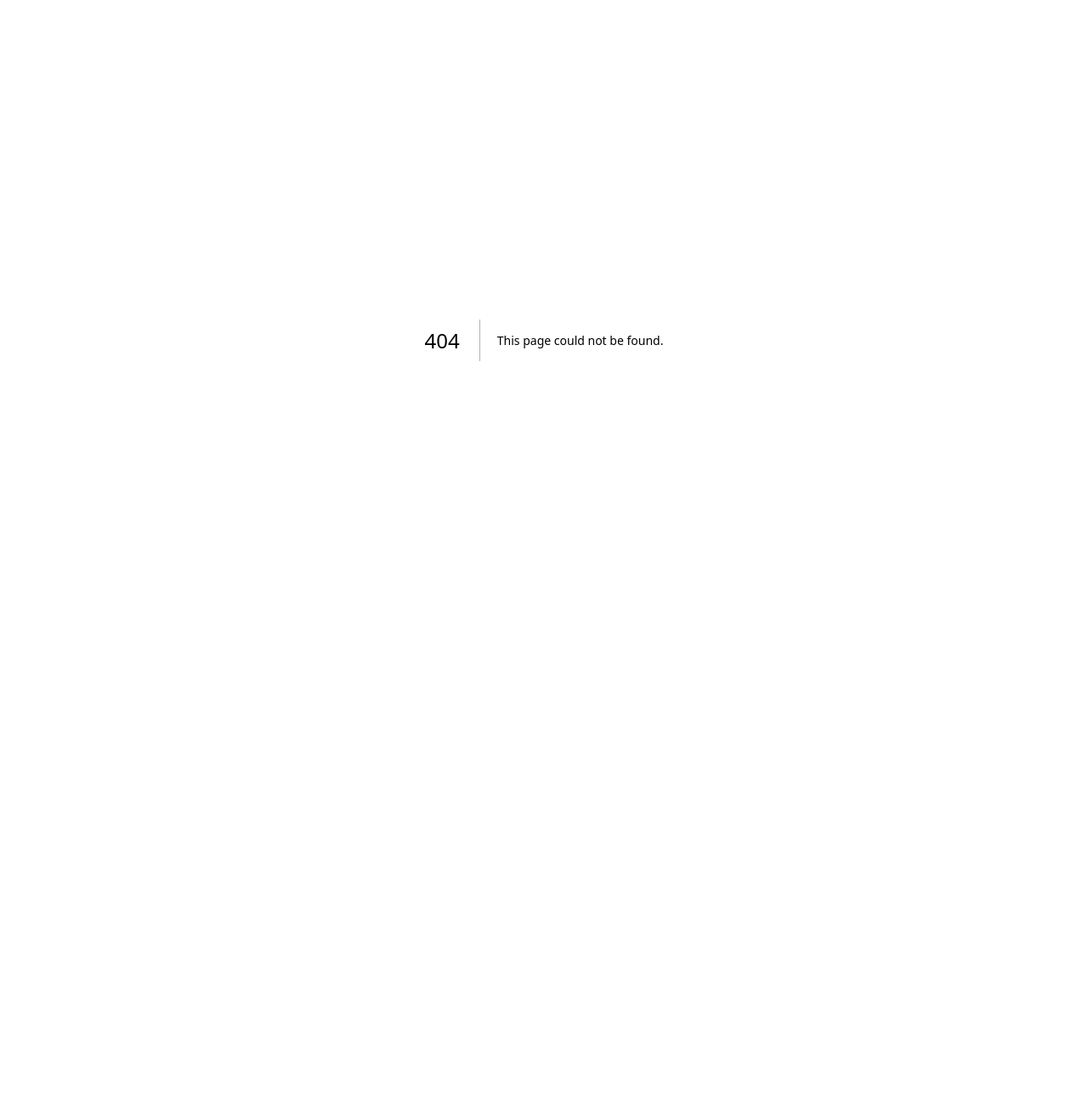
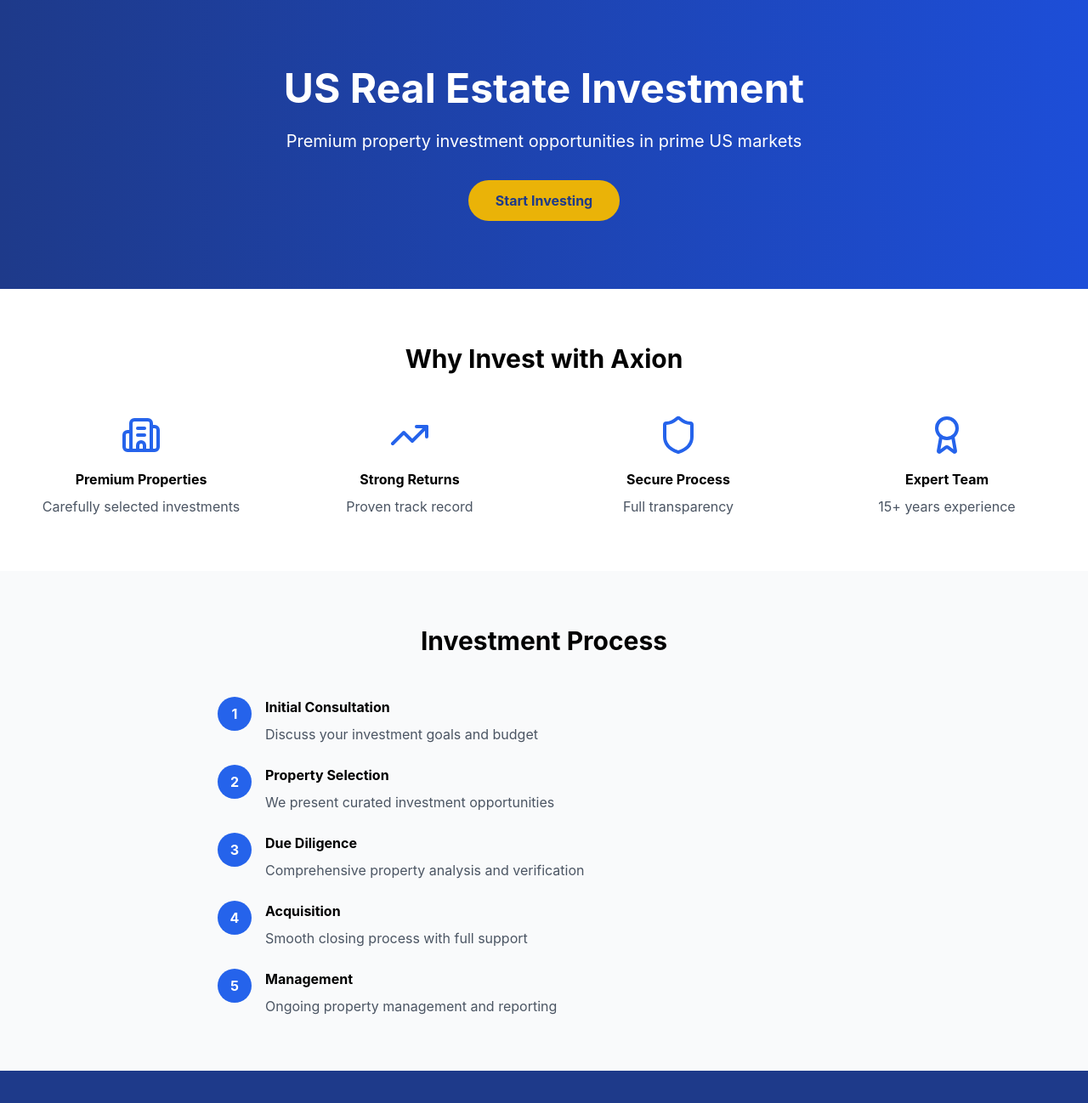
Before and after one commit to jacobzion/axioncapitals, a Next.js app: page /real-estate-page in a window 1280 px wide. Before the commit this address had no page. Shown: the top 1298 px of the page at 85% size. Before the commit the page ends 800 px from the top, so only its background shows below. Built offline with nearby package versions, Linux system fonts and the light colour scheme.

Commit message:
Add files via upload

```diff
--- /dev/null
+++ b/pages/it-solutions-page.tsx
@@ -0,0 +1,140 @@
+'use client';
+
+import { Code2, Cloud, Zap, Shield } from 'lucide-react';
+
+export default function ITSolutionsPage() {
+  return (
+    <div className="min-h-screen bg-white">
+      {/* Hero Section */}
+      <section className="bg-gradient-to-r from-indigo-900 to-indigo-700 text-white py-20">
+        <div className="container mx-auto px-6 text-center">
+          <h1 className="text-5xl font-bold mb-6">
+            Enterprise IT Solutions
+          </h1>
+          <p className="text-xl mb-8">
+            Transform your business with cutting-edge technology
+          </p>
+          <a
+            href="/contact"
+            className="inline-block bg-yellow-500 text-indigo-900 px-8 py-3 rounded-full font-bold hover:bg-yellow-400 transition"
+          >
+            Request Demo
+          </a>
+        </div>
+      </section>
+
+      {/* Services */}
+      <section className="py-16">
+        <div className="container mx-auto px-6">
+          <h2 className="text-3xl font-bold text-center mb-12">
+            Our IT Services
+          </h2>
+
+          <div className="grid md:grid-cols-2 gap-8">
+            {[
+              {
+                icon: Code2,
+                title: 'Custom Software Development',
+                desc: 'Tailored solutions built to your exact specifications',
+                features: [
+                  'Web & Mobile Applications',
+                  'Enterprise Software',
+                  'API Development',
+                  'System Integration'
+                ]
+              },
+              {
+                icon: Cloud,
+                title: 'Cloud Migration',
+                desc: 'Seamless transition to cloud infrastructure',
+                features: [
+                  'AWS, Azure, GCP',
+                  'Architecture Design',
+                  'Data Migration',
+                  'Cost Optimization'
+                ]
+              },
+              {
+                icon: Zap,
+                title: 'AI/ML Integration',
+                desc: 'Leverage artificial intelligence for competitive advantage',
+                features: [
+                  'Machine Learning Models',
+                  'Predictive Analytics',
+                  'Natural Language Processing',
+                  'Computer Vision'
+                ]
+              },
+              {
+                icon: Shield,
+                title: 'Digital Transformation',
+                desc: 'Modernize legacy systems and processes',
+                features: [
+                  'Technology Roadmap',
+                  'Process Automation',
+                  'Legacy System Upgrade',
+                  'Change Management'
+                ]
+              }
+            ].map((service, idx) => (
+              <div key={idx} className="border rounded-lg p-6 hover:shadow-lg transition">
+                <service.icon className="w-12 h-12 text-indigo-600 mb-4" />
+                <h3 className="text-xl font-bold mb-3">{service.title}</h3>
+                <p className="text-gray-600 mb-4">{service.desc}</p>
+                <ul className="space-y-2 text-gray-700">
+                  {service.features.map((feature, i) => (
+                    <li key={i}>• {feature}</li>
+                  ))}
+                </ul>
+              </div>
+            ))}
+          </div>
+        </div>
+      </section>
+
+      {/* Process */}
+      <section className="bg-gray-50 py-16">
+        <div className="container mx-auto px-6">
+          <h2 className="text-3xl font-bold text-center mb-12">
+            Our Process
+          </h2>
+
+          <div className="max-w-4xl mx-auto grid md:grid-cols-4 gap-6">
+            {[
+              { num: '1', title: 'Discovery', desc: 'Understand your needs and challenges' },
+              { num: '2', title: 'Planning', desc: 'Design architecture and roadmap' },
+              { num: '3', title: 'Development', desc: 'Agile development sprints' },
+              { num: '4', title: 'Support', desc: 'Ongoing maintenance and optimization' }
+            ].map((step) => (
+              <div key={step.num} className="text-center">
+                <div className="bg-indigo-600 text-white rounded-full w-16 h-16 flex items-center justify-center text-2xl font-bold mx-auto mb-4">
+                  {step.num}
+                </div>
+                <h3 className="font-bold mb-2">{step.title}</h3>
+                <p className="text-gray-600 text-sm">{step.desc}</p>
+              </div>
+            ))}
+          </div>
+        </div>
+      </section>
+
+      {/* CTA */}
+      <section className="bg-indigo-900 text-white py-16">
+        <div className="container mx-auto px-6 text-center">
+          <h2 className="text-3xl font-bold mb-6">
+            Ready to Transform Your Business?
+          </h2>
+          <p className="text-xl mb-8">
+            Let's discuss how we can help you achieve your goals
+          </p>
+          <a
+            href="/contact"
+            className="inline-block bg-yellow-500 text-indigo-900 px-8 py-3 rounded-full font-bold hover:bg-yellow-400 transition"
+          >
+            Schedule Consultation
+          </a>
+        </div>
+      </section>
+    </div>
+  );
+}
--- /dev/null
+++ b/pages/real-estate-page.tsx
@@ -0,0 +1,129 @@
+'use client';
+
+import { Building2, TrendingUp, Shield, Award } from 'lucide-react';
+
+export default function RealEstatePage() {
+  return (
+    <div className="min-h-screen bg-white">
+      {/* Hero Section */}
+      <section className="bg-gradient-to-r from-blue-900 to-blue-700 text-white py-20">
+        <div className="container mx-auto px-6 text-center">
+          <h1 className="text-5xl font-bold mb-6">
+            US Real Estate Investment
+          </h1>
+          <p className="text-xl mb-8">
+            Premium property investment opportunities in prime US markets
+          </p>
+          <a
+            href="/contact"
+            className="inline-block bg-yellow-500 text-blue-900 px-8 py-3 rounded-full font-bold hover:bg-yellow-400 transition"
+          >
+            Start Investing
+          </a>
+        </div>
+      </section>
+
+      {/* Features */}
+      <section className="py-16">
+        <div className="container mx-auto px-6">
+          <h2 className="text-3xl font-bold text-center mb-12">
+            Why Invest with Axion
+          </h2>
+
+          <div className="grid md:grid-cols-4 gap-8">
+            <div className="text-center">
+              <Building2 className="w-12 h-12 mx-auto mb-4 text-blue-600" />
+              <h3 className="font-bold mb-2">Premium Properties</h3>
+              <p className="text-gray-600">Carefully selected investments</p>
+            </div>
+
+            <div className="text-center">
+              <TrendingUp className="w-12 h-12 mx-auto mb-4 text-blue-600" />
+              <h3 className="font-bold mb-2">Strong Returns</h3>
+              <p className="text-gray-600">Proven track record</p>
+            </div>
+
+            <div className="text-center">
+              <Shield className="w-12 h-12 mx-auto mb-4 text-blue-600" />
+              <h3 className="font-bold mb-2">Secure Process</h3>
+              <p className="text-gray-600">Full transparency</p>
+            </div>
+
+            <div className="text-center">
+              <Award className="w-12 h-12 mx-auto mb-4 text-blue-600" />
+              <h3 className="font-bold mb-2">Expert Team</h3>
+              <p className="text-gray-600">15+ years experience</p>
+            </div>
+          </div>
+        </div>
+      </section>
+
+      {/* Investment Process */}
+      <section className="bg-gray-50 py-16">
+        <div className="container mx-auto px-6">
+          <h2 className="text-3xl font-bold text-center mb-12">
+            Investment Process
+          </h2>
+
+          <div className="max-w-3xl mx-auto space-y-6">
+            {[
+              {
+                num: '1',
+                title: 'Initial Consultation',
+                desc: 'Discuss your investment goals and budget'
+              },
+              {
+                num: '2',
+                title: 'Property Selection',
+                desc: 'We present curated investment opportunities'
+              },
+              {
+                num: '3',
+                title: 'Due Diligence',
+                desc: 'Comprehensive property analysis and verification'
+              },
+              {
+                num: '4',
+                title: 'Acquisition',
+                desc: 'Smooth closing process with full support'
+              },
+              {
+                num: '5',
+                title: 'Management',
+                desc: 'Ongoing property management and reporting'
+              }
+            ].map((step) => (
+              <div key={step.num} className="flex items-start">
+                <div className="bg-blue-600 text-white rounded-full w-10 h-10 flex items-center justify-center font-bold mr-4 flex-shrink-0">
+                  {step.num}
+                </div>
+                <div>
+                  <h3 className="font-bold mb-2">{step.title}</h3>
+                  <p className="text-gray-600">{step.desc}</p>
+                </div>
+              </div>
+            ))}
+          </div>
+        </div>
+      </section>
+
+      {/* CTA */}
+      <section className="bg-blue-900 text-white py-16">
+        <div className="container mx-auto px-6 text-center">
+          <h2 className="text-3xl font-bold mb-6">
+            Ready to Start Your Investment Journey?
+          </h2>
+          <p className="text-xl mb-8">
+            Schedule a consultation with our real estate experts
+          </p>
+          <a
+            href="/contact"
+            className="inline-block bg-yellow-500 text-blue-900 px-8 py-3 rounded-full font-bold hover:bg-yellow-400 transition"
+          >
+            Contact Us Today
+          </a>
+        </div>
+      </section>
+    </div>
+  );
+}
```
